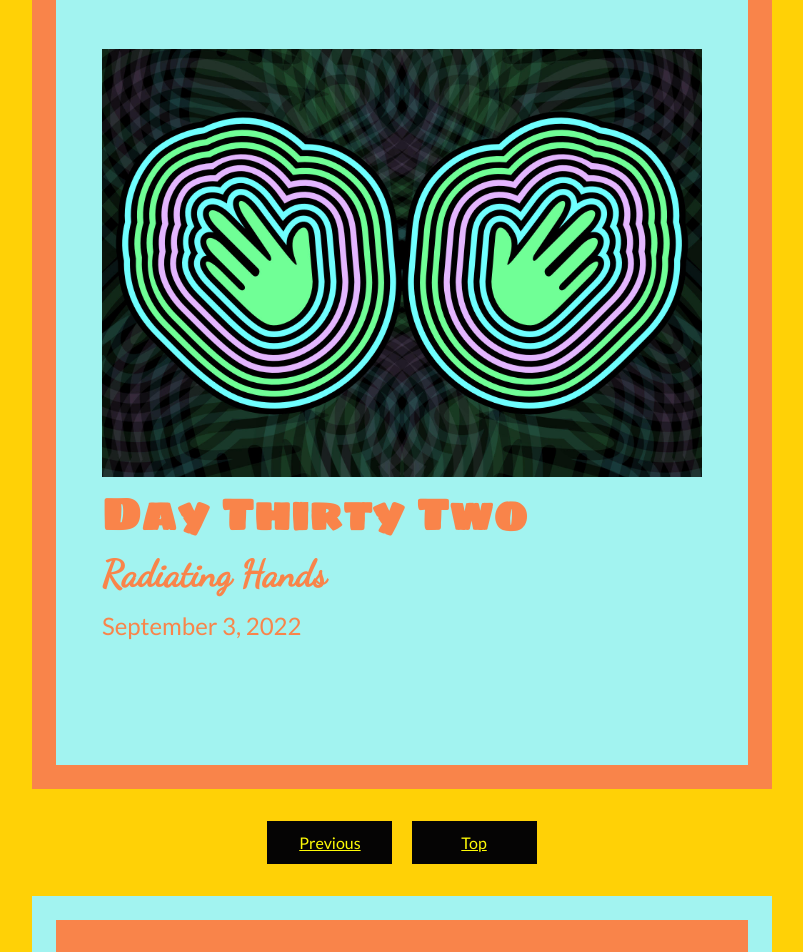
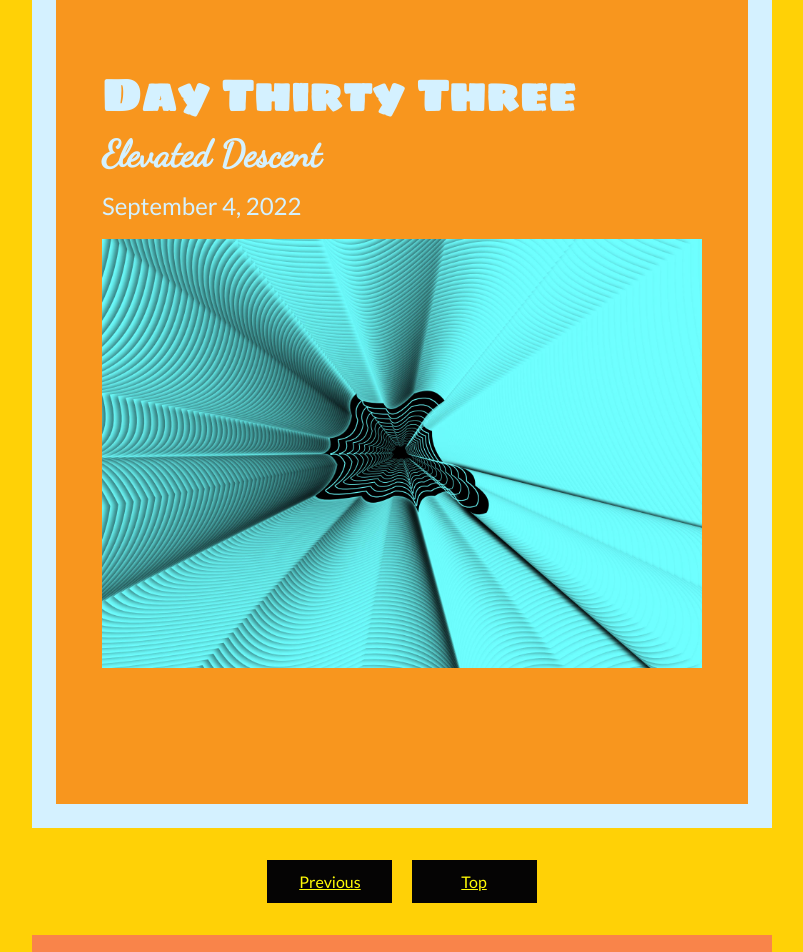
Before and after one commit to chrissoncrant/pe-directory, a plain HTML site: page projects/artin-on-the-daily/index.html in a window 1280 px wide. Shown: the part 1000-1952 px from the top of the page, without its empty margins (238-1041 px from the left). Drawn offline with Linux system fonts and the light colour scheme.

Commit message:
added day 33

```diff
--- a/projects/artin-on-the-daily/index.html
+++ b/projects/artin-on-the-daily/index.html
@@ -34,6 +34,7 @@
 
     <nav>
         <span><i>Past arts (newest first):</i></span>
+        <a class="internal-links day-links" href="#day-33">Elevated Descent</a>
         <a class="internal-links day-links" href="#day-32">Radiating Hands</a>
         <a class="internal-links day-links" href="#day-31">Mix Tape</a>
         <a class="internal-links day-links" href="#day-30">Ninja Star</a>
@@ -72,6 +73,24 @@
     <p>They are meant to be "simple."</p>
     <p>And simplicity ebbs and flows with the days.</p>
 
+    <section id="day-33" class="orange-2-home home">
+        <div class="centering-container">
+            <div class="day-text">
+                <h2>Day Thirty Three</h2>
+                <h3>Elevated Descent</h3>
+                <span>September 4, 2022</span>
+            </div>
+            <div class="image-frame">
+                <img src="images/day-33.jpg" alt="Graphic of an odd shape somewhat resembling a topographic map">
+            </div>
+        </div>
+    </section>
+    <div class="internal-nav-container">
+        <a class="internal-links margin-r-16" href="#day-32">Previous</a>
+        <!-- <a class="internal-links btn-margin" href="#day-34">Next</a> -->
+        <a class="internal-links" href="#logo">Top</a>
+    </div>
+
     <section id="day-32" class="orange-1-away away">
         <div class="centering-container">
             <div class="image-frame">
@@ -85,8 +104,8 @@
         </div>
     </section>
     <div class="internal-nav-container">
-        <a class="internal-links margin-r-16" href="#day-31">Previous</a>
-        <!-- <a class="internal-links btn-margin" href="#day-33">Next</a> -->
+        <a class="internal-links" href="#day-31">Previous</a>
+        <a class="internal-links btn-margin" href="#day-33">Next</a>
         <a class="internal-links" href="#logo">Top</a>
     </div>
 
```
Also changed, not shown: projects/artin-on-the-daily/images/day-33.jpg (added).
